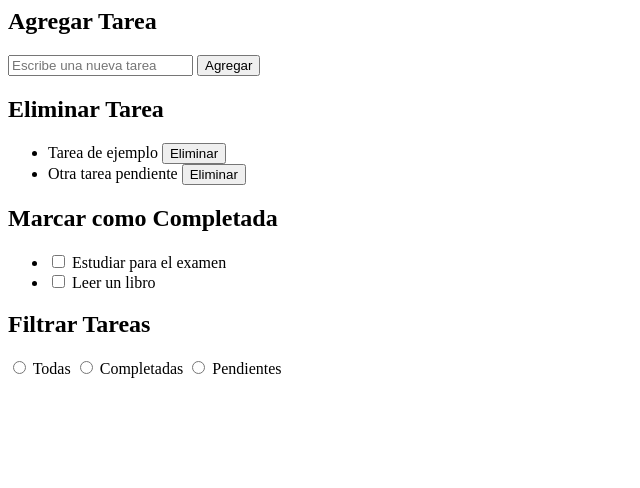
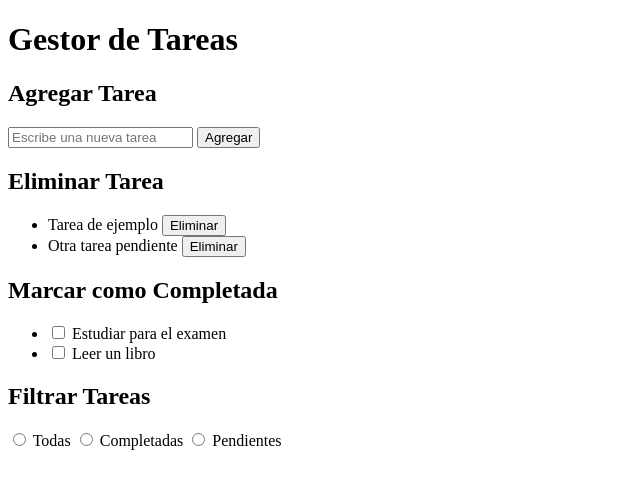
Before and after one commit to Yessenia1208/todo-app, a plain HTML site: page index.html in a window 1280 px wide. Shown: the whole page, without its empty margins (0-640 px from the left). Drawn offline with Linux system fonts and the light colour scheme.

Commit message:
index.html actualizado

```diff
--- a/index.html
+++ b/index.html
@@ -1,9 +1,22 @@
+<!DOCTYPE html>
+<html lang="es">
+<head>
+  <meta charset="UTF-8" />
+  <meta name="viewport" content="width=device-width, initial-scale=1.0" />
+  <title>Gestor de Tareas</title>
+  <link rel="stylesheet" href="styles.css" />
+</head>
+
+  <body>
+    <div class="container">
+      <h1>Gestor de Tareas</h1>
       <section class="feature">
-
         <h2>Agregar Tarea</h2>
         <input type="text" placeholder="Escribe una nueva tarea" />
         <button>Agregar</button>
+      </section>
 
+      <section class="feature">
         <h2>Eliminar Tarea</h2>
         <ul>
           <li>
@@ -17,6 +30,7 @@
         </ul>
     </section>
 
+      <section class="feature">
         <h2>Marcar como Completada</h2>
         <ul>
           <li>
@@ -28,7 +42,9 @@
             Leer un libro
           </li>
         </ul>
+      </section>
 
+       <section class="feature">
         <h2>Filtrar Tareas</h2>
         <label>
           <input type="radio" name="filter" /> Todas
@@ -40,5 +56,6 @@
           <input type="radio" name="filter" /> Pendientes
         </label>
     </section>
-
-</section>
+    </div>
+  </body>
+</html>
```
Lines whose indentation alone changed are shown as unchanged.
